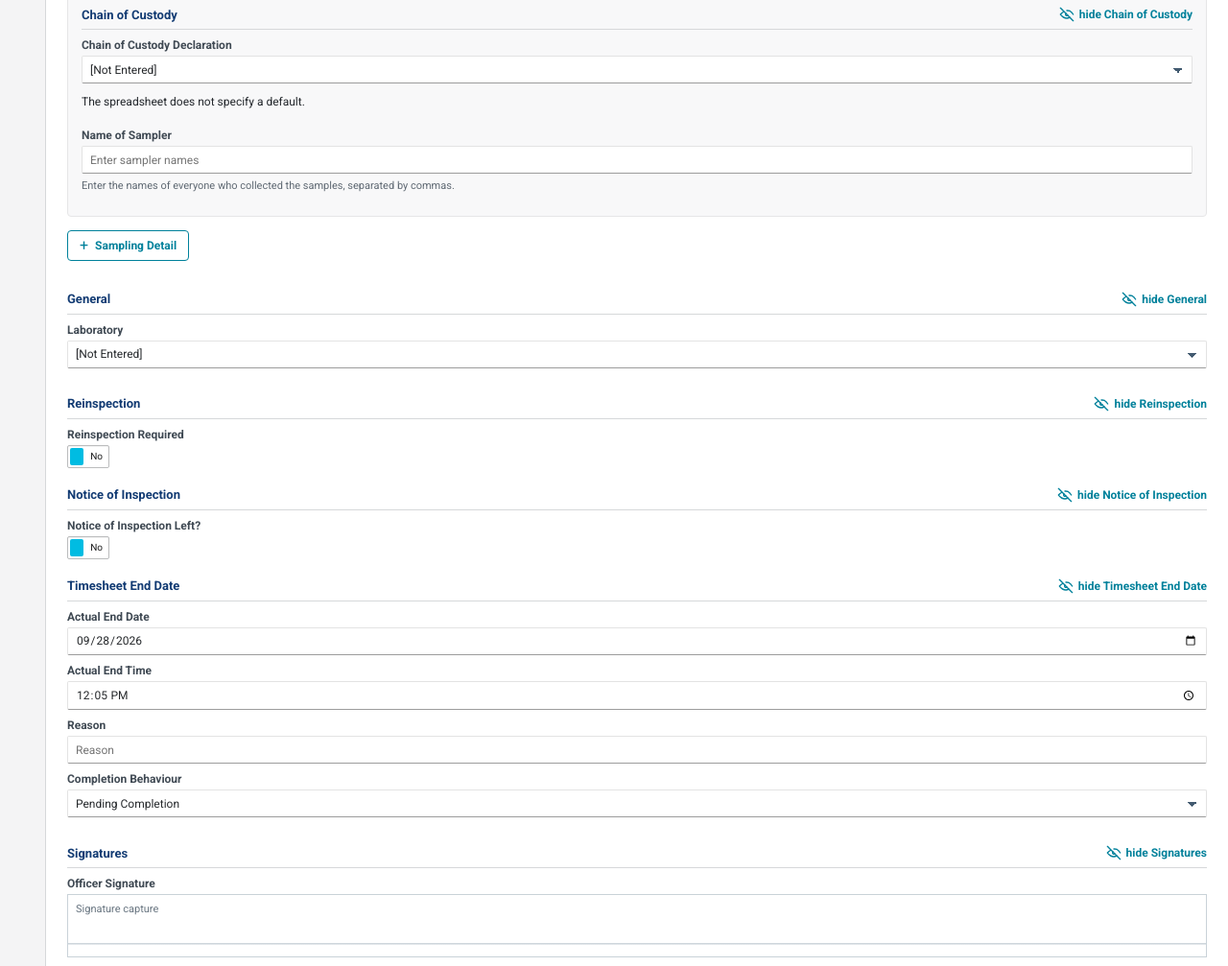
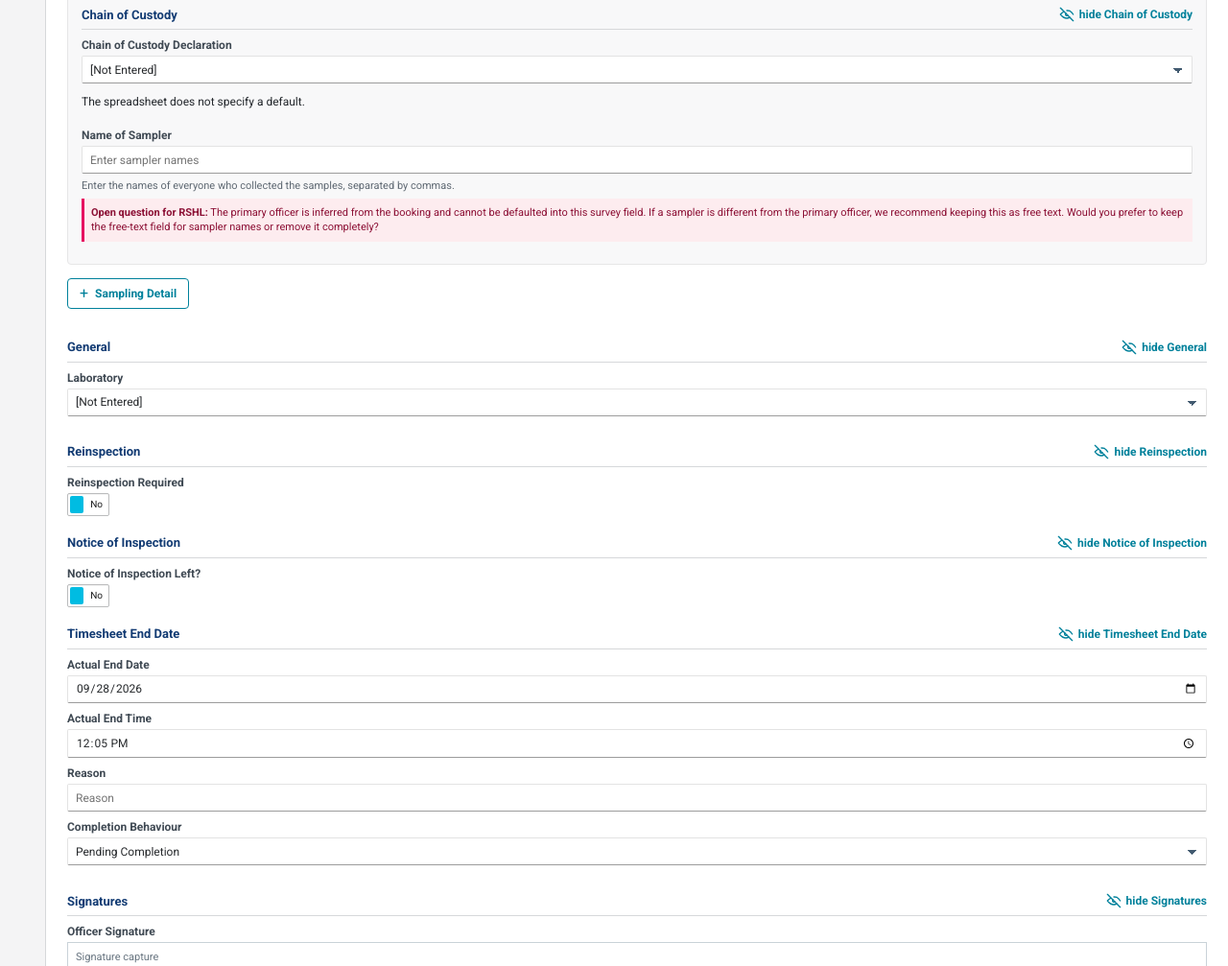
Before and after one commit to andreapickensnz/drss-1197-sampling-survey, a plain HTML site: page DRSS-1197 Sampling Survey - Datascape - v5-feedback.html in a window 1280 px wide. Shown: the part 3100-4107 px from the top of the page at 96% size. Drawn offline with Linux system fonts and the light colour scheme.

Commit message:
Clarify sampling field classifications and sampler decision
Co-authored-by: Copilot <223556219+Copilot@users.noreply.github.com>

```diff
--- a/DRSS-1197 Sampling Survey - Datascape - v5-feedback.html
+++ b/DRSS-1197 Sampling Survey - Datascape - v5-feedback.html
@@ -113,9 +113,9 @@
 		.chip-new { background:#e4d4ff; color:#4c1d95; }
 		.chip-wording { background:#ffe9d6; color:#8a4b00; }
 		.chip-existing { background:#e7e9ef; color:#4a5160; }
-		.chip-update { background:#dff1f6; color:#0a5a6e; }
 		.spec.warn { background:#fff0e6; border-left:3px solid #e07b39; color:#8a3b00; }
 		.spec.blocked { background:#fdecef; border-left:3px solid #e60060; color:#8c1035; }
+		.open-question { margin:5px 0 0; padding:7px; border-left:3px solid #e60060; background:#fdecef; color:#8c1035; font-size:11px; line-height:1.4; }
 		.field-tag { display:inline-block; margin-left:5px; padding:1px 5px; border-radius:8px; background:#e9e9eb; color:#515a64; font-size:9px; vertical-align:1px; }
 		.multiple { display:flex; flex-wrap:wrap; align-items:center; gap:4px; min-height:29px; padding:4px; border:1px solid #e3e3e3; border-bottom-color:#9c9c9c; background:#fff; }
 		.multiple input { flex:1 1 180px; width:auto; min-width:140px; border:0; }
@@ -182,6 +182,7 @@
 	</div>
 	<aside class="entry-route" aria-label="How to enter Sampling Survey">
 		<strong>How to enter Sampling Survey</strong>
+		<p>Field labels: New, Wording edit, or Existing. Existing means the field and its wording already exist; see the comparison notes for any changes to order, conditions or data type.</p>
 		<p>Default: SLUS Monitoring / Sampling; Environmental Monitoring / Monitoring / Sampling.</p>
 		<p>Add Part: SLUS Inspection; Compliance Monitoring / Site Visit Compliance Inspection / Compliance Inspection Condition Assessment; RMA incident / Incident Inspection / Environmental; Biodiversity / Monitoring / Sampling (with Species observation).</p>
 		<p>Ad hoc: The Surveys sheet marks Sampling available for ad hoc use on Incident jobs.</p>
@@ -301,7 +302,7 @@
 						<h4 class="subheading">Chain of Custody</h4>
 						<div class="form-grid">
 							<div class="field"><label>Chain of Custody Declaration</label><select><option value="" selected>[Not Entered]</option><option>True</option><option>False</option></select><p class="help">The spreadsheet does not specify a default.</p></div>
-							<div class="field wide"><label>Name of Sampler</label><input type="text" aria-label="Name of Sampler" placeholder="Enter sampler names" /><p class="field-guidance">Enter the names of everyone who collected the samples, separated by commas.</p><p class="spec">Officer lookup is not currently supported. Confirm whether the primary booking officer's name can default into this text field.</p></div>
+							<div class="field wide"><label>Name of Sampler</label><input type="text" aria-label="Name of Sampler" placeholder="Enter sampler names" /><p class="field-guidance">Enter the names of everyone who collected the samples, separated by commas.</p><p class="open-question"><strong>Open question for RSHL:</strong> The primary officer is inferred from the booking and cannot be defaulted into this survey field. If a sampler is different from the primary officer, we recommend keeping this as free text. Would you prefer to keep the free-text field for sampler names or remove it completely?</p><p class="spec">Officer lookup and defaulting the primary booking officer into this field are not supported.</p></div>
 						</div>
 					</section>
 					<div class="add-row"><button type="button" class="add" id="add-sample"><span class="add-icon" aria-hidden="true">+</span>Sampling Detail</button><span class="subtle">Each location-backed sample is a separate repeating item.</span></div>
@@ -493,7 +494,7 @@
 			"Other": "Capture once per Sampling Detail under Field Measurement.",
 			"Parameter Set Name": "Spreadsheet supplies ten named Parameter Sets. Automatically selecting a known site's consent tests is still to be confirmed by Datacom Engineering. Do not combine a set with individual Parameter Types.",
 			"Parameter Type": "Spreadsheet supplies 23 Parameter Types. Automatically selecting a known site's consent tests is still to be confirmed by Datacom Engineering.",
-			"Name of Sampler": "Use free text for all sampler names; officer lookup is not currently supported. Confirm whether the primary booking officer can default into this field.",
+			"Name of Sampler": "Use free text for sampler names pending RSHL's decision; officer lookup and defaulting the primary booking officer are not supported.",
 			"Laboratory": "RSHL confirmed on 8 Oct 2026: council-dependent, no default; configure and extend the option list at implementation.",
 			"Sample type": "Spreadsheet supplies groundwater-specific sample types; show only for Groundwater.",
 			"Sampled from": "Spreadsheet lists From tank, After filter, Through hose, Spring and Other. Tap, Outlet tap, Bore Pipe and Portable Pump are struck out.",
@@ -712,24 +713,24 @@
 			"Warrant Shown to Name": { status: "New", rows: "11", detail: "Conditional contact lookup added to this survey." },
 			"Warrant Shown to Name (enter a name if contact is not found)": { status: "New", rows: "12", detail: "Shown when Warrant Shown is Yes." },
 			"Warrant Shown to Relationship": { status: "New", rows: "13", detail: "Conditional relationship field added to this survey." },
-			"Capture Weather?": { status: "Update required", currentType: "Boolean (Yes/No)", rows: "14", detail: "Keep the existing Boolean and move Weather after Authority." },
+			"Capture Weather?": { status: "Existing", currentType: "Boolean (Yes/No)", rows: "14", detail: "Keep the existing Boolean and move Weather after Authority." },
 			"Air Temperature": { status: "Existing", currentType: "Select single (standard weather export)", rows: "14", detail: "Retain the exported standard weather options; conditional details were not returned while Capture Weather was No." },
 			"Cloud Cover": { status: "Existing", currentType: "Select single (standard weather export)", rows: "14", detail: "Retain the exported standard weather options; conditional details were not returned while Capture Weather was No." },
 			"Rainfall": { status: "Existing", currentType: "Select single (standard weather export)", rows: "14", detail: "Retain the exported standard weather options; conditional details were not returned while Capture Weather was No." },
 			"Wind Direction": { status: "Existing", currentType: "Select single (standard weather export)", rows: "14", detail: "Retain the exported standard weather options; conditional details were not returned while Capture Weather was No." },
 			"Other Weather Conditions": { status: "Existing", currentType: "Select single (standard weather export)", rows: "14", detail: "Retain the exported standard weather options; conditional details were not returned while Capture Weather was No." },
-			"Sample Location": { status: "Update required", currentType: "Spatial location lookup (existing DSCREGSampleLocation type)", rows: "16-17", detail: "Move before Sample Type. Confirm automatic site details for known sites, map-pin creation for new sites, and that the site information reaches Fieldwork." },
+			"Sample Location": { status: "Existing", currentType: "Spatial location lookup (existing DSCREGSampleLocation type)", rows: "16-17", detail: "Move before Sample Type. Confirm automatic site details for known sites, map-pin creation for new sites, and that the site information reaches Fieldwork." },
 			"Sample Type": { status: "Wording edit", currentType: "Select single", rows: "20-29", detail: "Replace Wastewater with Saline, Final Effluent, Leachate and Sludge; expand six options to nine." },
 			"Sample Type Other": { status: "Wording edit", currentType: "Text (export)", rows: "30", detail: "The export already defines Other Sample Type conditional on Other; rename it to Sample Type Other and verify its field ID in the composed form." },
 			"Rain Affect on Sample": { status: "Wording edit", currentType: "Boolean (Yes/No)", rows: "31", detail: "Keep the Boolean field and add the non-groundwater condition; spreadsheet option wording is struck out." },
-			"Sample Date": { status: "Update required", currentType: "Date", rows: "32", detail: "Ordering only: move before Sample Time and Sample ID; retain the existing Date type." },
-			"Sample Time": { status: "Update required", currentType: "Time", rows: "33", detail: "Ordering only: place after Sample Date and before Sample ID; retain the existing Time type." },
-			"Sample ID": { status: "Update required", currentType: "Text", rows: "34", detail: "Ordering only: place after Sample Date and Sample Time; retain Text." },
+			"Sample Date": { status: "Existing", currentType: "Date", rows: "32", detail: "Ordering only: move before Sample Time and Sample ID; retain the existing Date type." },
+			"Sample Time": { status: "Existing", currentType: "Time", rows: "33", detail: "Ordering only: place after Sample Date and before Sample ID; retain the existing Time type." },
+			"Sample ID": { status: "Existing", currentType: "Text", rows: "34", detail: "Ordering only: place after Sample Date and Sample Time; retain Text." },
 			"Method of Collection": { status: "Wording edit", currentType: "Select single", rows: "36-38", detail: "Add Composite to the existing Grab/Other choices and apply the non-groundwater condition; retain default Grab." },
 			"Method of Collection Other": { status: "New", rows: "39", detail: "New conditional text detail for Method of Collection = Other." },
 			"Sample Appearance": { status: "Wording edit", currentType: "Select single", rows: "40-45, 71-77", detail: "Add Coloured and Humic to the non-groundwater list and use separate groundwater and non-groundwater option lists." },
-			"Odour": { status: "Update required", currentType: "Select single", rows: "46-47", detail: "Keep the existing Odour/Odourless choices and add the non-groundwater condition." },
-			"Odour Type": { status: "Update required", currentType: "Select single", rows: "48-52", detail: "Keep the existing choices; show only for non-groundwater samples when Odour = Odour." },
+			"Odour": { status: "Existing", currentType: "Select single", rows: "46-47", detail: "Keep the existing Odour/Odourless choices and add the non-groundwater condition." },
+			"Odour Type": { status: "Existing", currentType: "Select single", rows: "48-52", detail: "Keep the existing choices; show only for non-groundwater samples when Odour = Odour." },
 			"Sample type": { status: "New", rows: "53-56", detail: "New groundwater subtype choice, distinct from the existing main Sample Type field." },
 			"Sampled from": { status: "Wording edit", currentType: "Select single (export)", rows: "57-64", detail: "Existing exported field: replace struck Tap/Bore Pipe/Portable Pump options, retain Other, and apply the groundwater condition." },
 			"Sample collection method": { status: "New", rows: "65-70", detail: "New groundwater collection-method choice." },
@@ -737,11 +738,11 @@
 			"Sample filtered": { status: "New", rows: "79", detail: "New groundwater Boolean field." },
 			"Sample Comments": { status: "Wording edit", currentType: "Text", rows: "80", detail: "Rename the existing Comments field to Sample Comments; retain Text." },
 			"Sample Photos": { status: "Existing", currentType: "Media", rows: "81", detail: "Existing per-sample photo field retained." },
-			"Meter Number": { status: "Update required", currentType: "Number (integer, 0 decimal places)", rows: "82", detail: "Spreadsheet changes the numeric identifier to alpha-numeric; whether to retain Meter Number remains an open spreadsheet question." },
-			"Dissolved Oxygen (% Sat)": { status: "Update required", currentType: "Number (integer, 0 decimal places), labelled Dissolved Oxygen", rows: "83", detail: "Replace the unsuffixed reading with a unit-specific percentage reading at two decimal places; field-ID reuse is not confirmed." },
+			"Meter Number": { status: "Existing", currentType: "Number (integer, 0 decimal places)", rows: "82", detail: "Spreadsheet changes the numeric identifier to alpha-numeric; whether to retain Meter Number remains an open spreadsheet question." },
+			"Dissolved Oxygen (% Sat)": { status: "Wording edit", currentType: "Number (integer, 0 decimal places), labelled Dissolved Oxygen", rows: "83", detail: "Replace the unsuffixed reading with a unit-specific percentage reading at two decimal places; field-ID reuse is not confirmed." },
 			"Dissolved Oxygen (mg/L)": { status: "New", rows: "84", detail: "Additional unit-specific dissolved-oxygen reading at two decimal places." },
-			"Temperature (°C)": { status: "Update required", currentType: "Number (integer, 0 decimal places)", rows: "85", detail: "Allow two decimal places instead of the current integer precision." },
-			"pH": { status: "Update required", currentType: "Number (integer, 0 decimal places)", rows: "86", detail: "Allow decimals and enforce the spreadsheet range 0-14." },
+			"Temperature (°C)": { status: "Existing", currentType: "Number (integer, 0 decimal places)", rows: "85", detail: "Allow two decimal places instead of the current integer precision." },
+			"pH": { status: "Existing", currentType: "Number (integer, 0 decimal places)", rows: "86", detail: "Allow decimals and enforce the spreadsheet range 0-14." },
 			"Conductivity (μS/cm)": { status: "New", rows: "87", detail: "New field measurement at two decimal places." },
 			"Turbidity (NTU)": { status: "New", rows: "88", detail: "New numeric field measurement; distinct from Turbidity in the legacy Tests list." },
 			"Black disk (m)": { status: "New", rows: "89", detail: "New field measurement at two decimal places." },
@@ -750,7 +751,7 @@
 			"Parameter Set Name": { status: "New", rows: "92", detail: "New parameter-set selector; do not combine a set with individual Parameter Types." },
 			"Parameter Type": { status: "New", rows: "93", detail: "New lookup/select multi field replacing the struck legacy Tests list; no field-ID reuse is assumed." },
 			"Chain of Custody Declaration": { status: "Wording edit", currentType: "Boolean (Yes/No), labelled Chain of Custody Decleration", rows: "122", detail: "Retain the Boolean and declaration text; correct the label and align answer wording to spreadsheet True/False." },
-			"Name of Sampler": { status: "Update required", currentType: "Text", rows: "123", detail: "Retain free text for sampler names. Confirm whether it can default to the primary booking officer." },
+			"Name of Sampler": { status: "Existing", currentType: "Text", rows: "123", detail: "Existing free-text field; RSHL to decide whether to retain or remove it." },
 			"Laboratory": { status: "Wording edit", currentType: "Select single, labelled Analysis Request", rows: "129-132", detail: "Rename the existing lab selector, retain its three lab choices, move General after custody and keep council-dependent configuration with no default." },
 			"Reinspection Required": { status: "New", rows: "136", detail: "Standard booking field added to this survey; not present on the linked Sampling form." },
 			"Reinspection Date": { status: "New", rows: "137", detail: "Standard conditional booking date added to this survey." },
@@ -775,7 +776,7 @@
 			const condition = fieldConditionText(field, name);
 			if (condition) parts.push(`Condition: ${condition}`);
 			parts.push(`Mandatory: ${fieldMandatoryText(field, name)}`);
-			if (change?.status === "Update required") parts.push(`Change: ${change.detail}`);
+			if (change?.detail) parts.push(`Comparison: ${change.detail}`);
 			if (change?.rows) parts.push(`Spreadsheet rows: ${change.rows}`);
 			return parts.join(" · ");
 		}
@@ -797,7 +798,7 @@
 					.replace("Sample site - Point", "").replace(/^\+\s*/, "").replace(/\s+/g, " ").trim().replace(/\s*\*$/, "");
 				const change = fieldChangeNotes[name];
 				if (label && change && !label.querySelector(".field-status")) {
-					const statusClass = ({ "New": "new", "Wording edit": "wording", "Existing": "existing", "Update required": "update" })[change.status] || "update";
+					const statusClass = ({ "New": "new", "Wording edit": "wording", "Existing": "existing" })[change.status];
 					const statusBadge = document.createElement("span");
 					statusBadge.className = `field-status chip-${statusClass}`;
 					statusBadge.textContent = change.status;
```
Also changed, not shown: DRSS-1197 Sampling Survey - Fieldwork - v5-feedback.html (+18 -17 lines).
